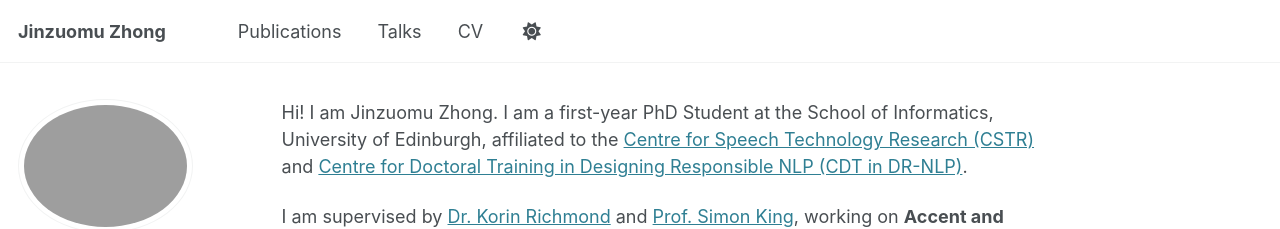
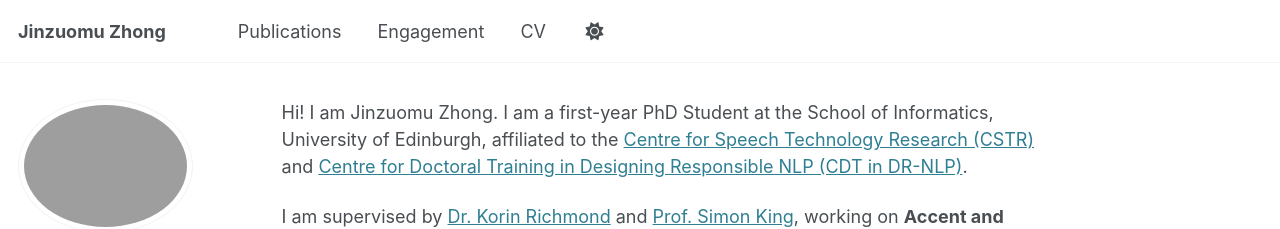
Before and after one commit to jzmzhong/jzmzhong.github.io, a Jekyll site: the page built from _pages/about.md, in a window 1280 px wide. Shown: the top 229 px of the page. Built offline with Jekyll 4.4.1, drawn with Linux system fonts in a browser that asks for light colours; some web fonts are replaced.

Commit message:
fix(engagement): fix the navigation bar

```diff
--- a/_data/navigation.yml
+++ b/_data/navigation.yml
@@ -11,8 +11,8 @@ main:
   - title: "Publications"
     url: /publications/
 
-  - title: "Talks"
-    url: /talks/
+  - title: "Engagement"
+    url: /engagement/
 
   # - title: "Teaching"
   #   url: /teaching/
```
